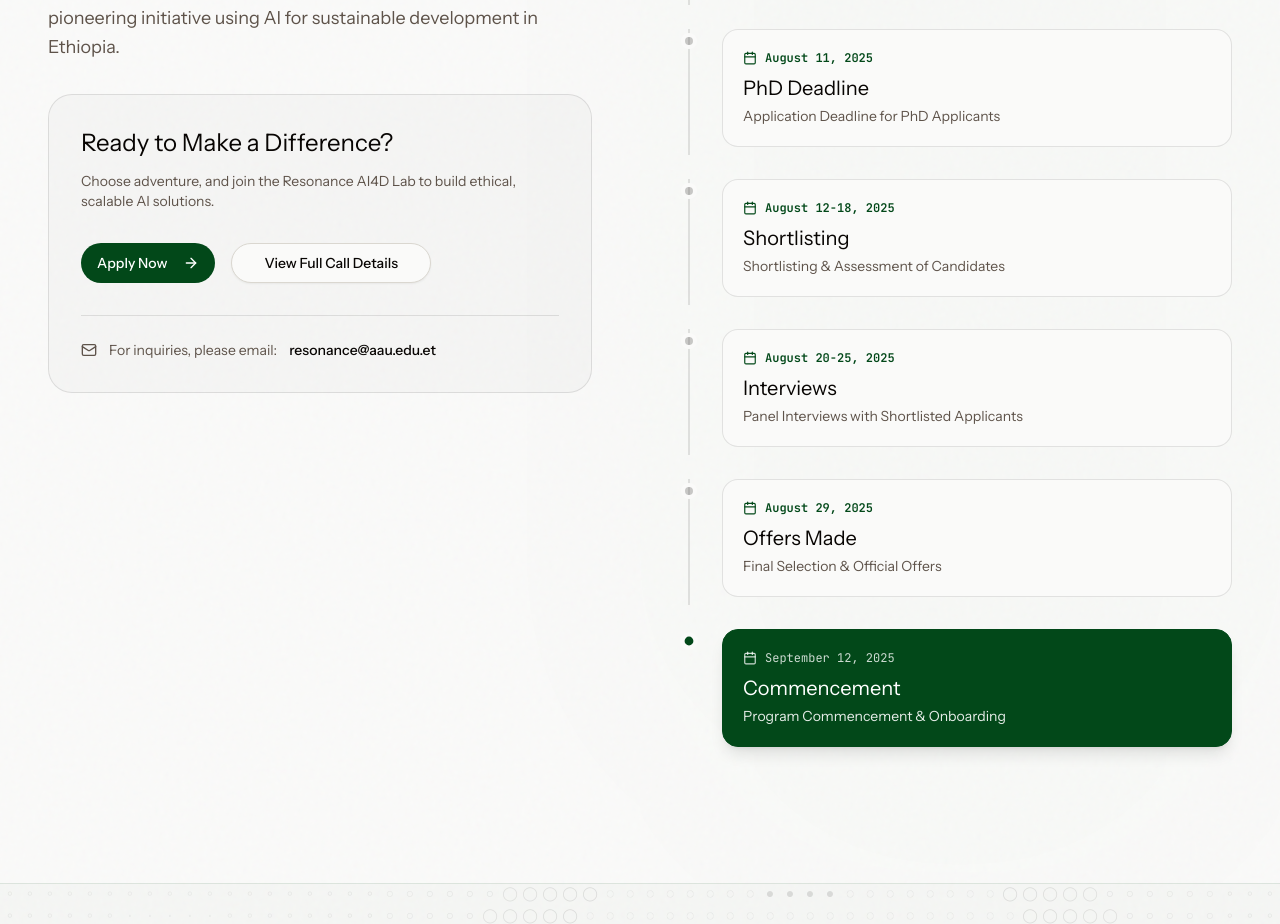
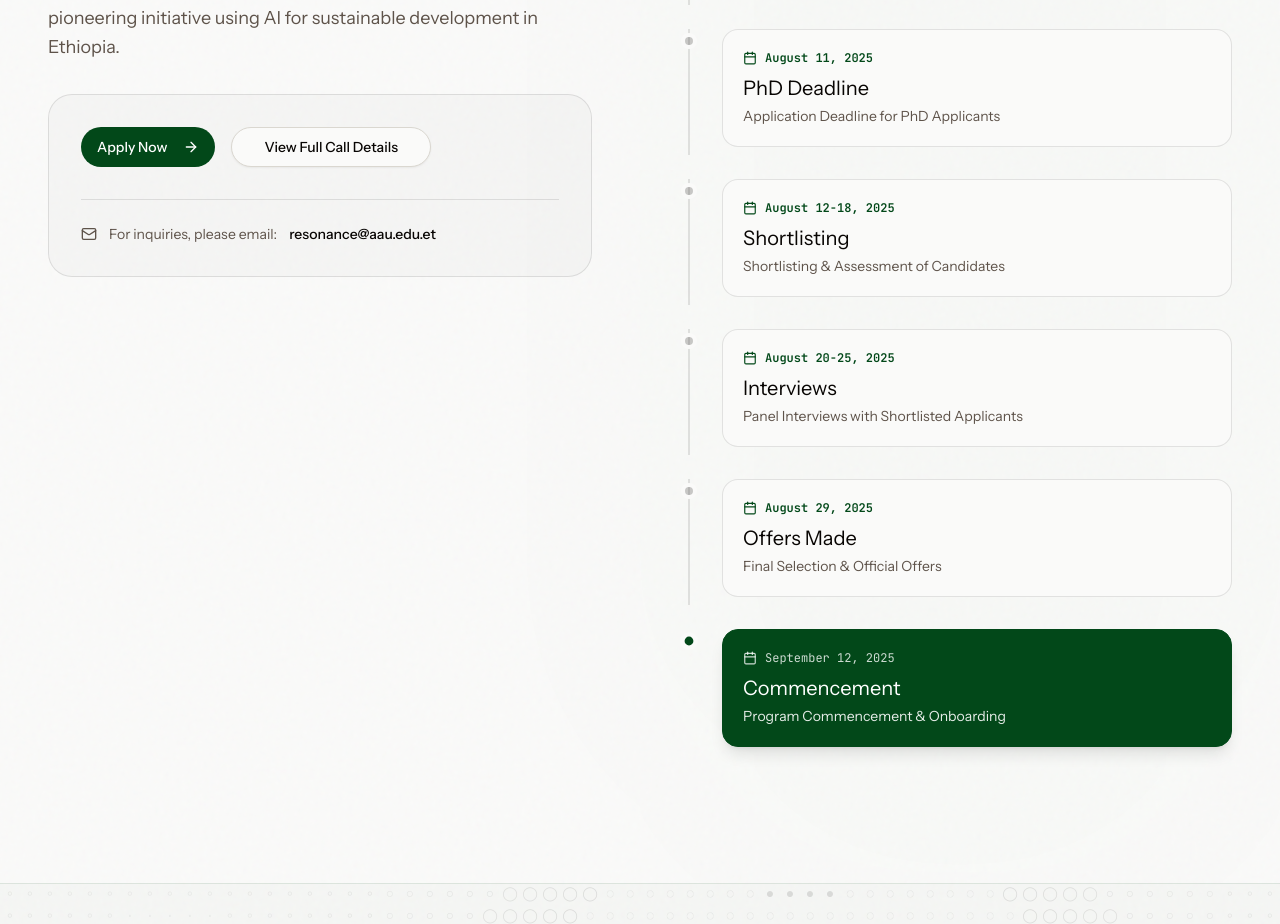
Before and after one commit to MekdelawitGebre/resonance-ai4d-lab-web, a Next.js app: page / in a window 1280 px wide. Shown: the part 1110-2034 px from the top of the page. Built offline with nearby package versions, Linux system fonts and the light colour scheme.

Commit message:
refactor: remove heading and description text from call-to-action card in applications section

```diff
--- a/app/_components/applications-section.tsx
+++ b/app/_components/applications-section.tsx
@@ -65,10 +65,6 @@
             </p>
 
             <div className="p-8 rounded-3xl bg-foreground/[0.02] border border-foreground/10 hover:border-brand-border transition-colors duration-300">
-              <h3 className="font-display text-2xl mb-3">Ready to Make a Difference?</h3>
-              <p className="text-sm text-muted-foreground mb-8">
-                Choose adventure, and join the Resonance AI4D Lab to build ethical, scalable AI solutions.
-              </p>
 
               <div className="flex flex-col sm:flex-row gap-4 mb-8">
                 <Link href="https://forms.gle/aaA23pZLkq8SzsnU7" target="_blank" rel="noopener noreferrer">
```
